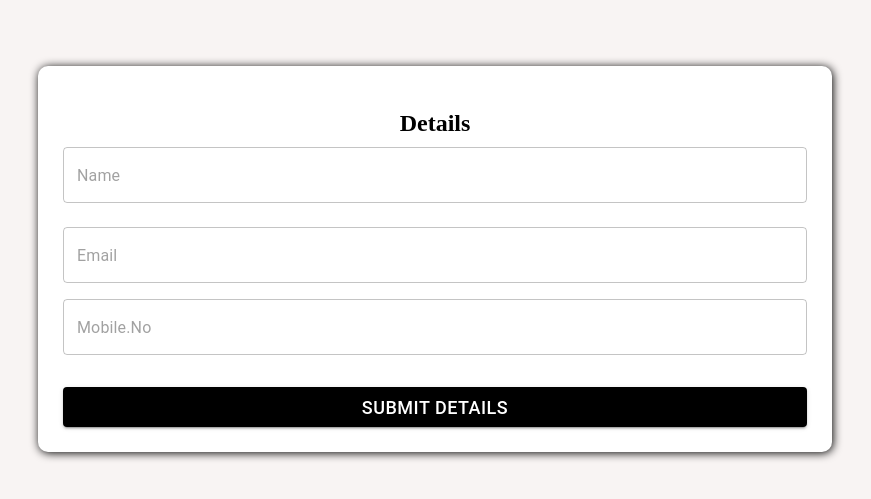
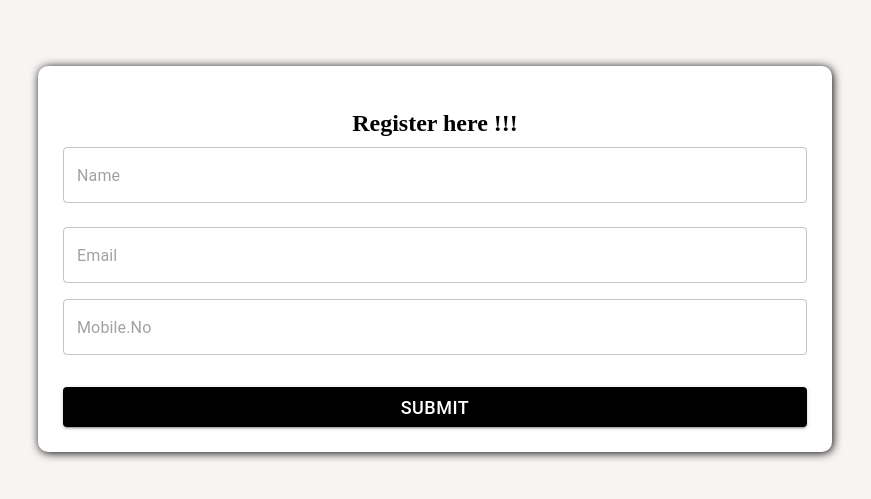
Before and after one commit to ChahitKolte2112/grow-me-organic, a React (Vite) app: page / in a window 1280 px wide. Shown: the part 141-640 px from the top of the page, without its empty margins (205-1076 px from the left). Built offline with nearby package versions, Linux system fonts and the light colour scheme.

Commit message:
redirect added into login page

```diff
--- a/src/App.tsx
+++ b/src/App.tsx
@@ -1,10 +1,8 @@
 import "./App.css";
 import { BrowserRouter, Routes, Route } from "react-router-dom";
 import Login from "./pages/Login";
-
-import Posts from "./pages/Home";
+import Home from "./pages/Home";
 import Protectedpages from "./component/Protectedpages";
-import Spinner from "./component/Spinner";
 function App() {
     return (
         <>
@@ -14,13 +12,12 @@ function App() {
                         path="/home"
                         element={
                             <Protectedpages>
-                                <Posts />
+                                <Home />
                             </Protectedpages>
                         }
                     />
                     <Route path="/" element={<Login />} />
-                    <Route path="/spinner" element={<Spinner />} />
-
+                    <Route path="/*" element={<h1>404 Page Not Found</h1>}/>
                 </Routes>
             </BrowserRouter>
         </>
--- a/src/component/Protectedpages.tsx
+++ b/src/component/Protectedpages.tsx
@@ -5,7 +5,7 @@ const Protectedpages = (prop: any) => {
     useEffect(() => {
         if (localStorage.getItem("userdetails")) {
         } else {
-            navigate("/");
+            navigate("/?redirect=home");
         }
     }, []);
 
--- a/src/pages/Home.tsx
+++ b/src/pages/Home.tsx
@@ -41,17 +41,15 @@ const Home = () => {
             const result: any = await axios.get(
                 "https://jsonplaceholder.typicode.com/posts"
             );
-            console.log(result);
             setData(result?.data);
             setload(false);
         };
         fetchData();
 
         if(localStorage.getItem("userdetails")){
-        const obj :any= localStorage.getItem("userdetails");
-        const temp: any = JSON.parse(obj);
-        setDetails(temp);
-        console.log(details)
+            const obj :any= localStorage.getItem("userdetails");
+            const temp: any = JSON.parse(obj);
+            setDetails(temp);
         }
     }, []);
 
--- a/src/pages/Login.tsx
+++ b/src/pages/Login.tsx
@@ -1,6 +1,6 @@
-import { useState, useEffect } from "react";
+import  { useState, useEffect } from "react";
 import { TextField, Button, Box } from "@mui/material";
-import { useNavigate } from "react-router-dom";
+import {useNavigate, useSearchParams } from "react-router-dom";
 import { Person,ErrorForm } from "../utils/interfaces";
 
 const Login = () => {
@@ -15,6 +15,10 @@ const Login = () => {
         name: false,
         mobilenumber: false,
     });
+
+    const [searchParams,setSearchParams] = useSearchParams();
+
+
 
     const changeHandler = (e: any) => {
         setFormData({ ...formdata, [e.target.name]: e.target.value });
@@ -52,7 +56,15 @@ const Login = () => {
 
             let jsonobj = JSON.stringify(formdata);
             localStorage.setItem("userdetails", jsonobj);
-            navigate("/home");
+
+            if(searchParams?.get("redirect")){
+                let t : any = {'redirect':searchParams?.get("redirect")}
+                t  = JSON.stringify(t);
+                setSearchParams(t);
+                navigate(`/${searchParams?.get("redirect")}`);
+            }else{
+                navigate("/home")
+            }
         }
     };
     useEffect(() => {
@@ -62,6 +74,7 @@ const Login = () => {
     }, []);
     return (
         <>
+
             <Box
                 sx={{
                     display: "flex",
@@ -71,6 +84,7 @@ const Login = () => {
                     backgroundColor: "#f8f4f3",
                 }}
             >
+
                 <Box
                     sx={{
                         borderRadius: "10px",
@@ -87,7 +101,7 @@ const Login = () => {
                                 textAlign: "center",
                             }}
                         >
-                            Details{" "}
+                           Register here !!!
                         </h2>
                         <TextField
                             placeholder="Name"
@@ -138,9 +152,15 @@ const Login = () => {
                         <div
                             style={{
                                 display: "flex",
+                                flexDirection:"column",
+                                alignItems:"center",
                                 justifyContent: "flex-end",
                             }}
                         >
+                            {
+                                searchParams?.get("redirect") &&  <p style={{color:"red"}}>Please register here to access the page</p>
+                            }
+
                             <Button
                                 sx={{
                                     marginTop: 1,
@@ -156,7 +176,7 @@ const Login = () => {
                                 variant="contained"
                                 type="submit"
                             >
-                                Submit Details
+                                Submit
                             </Button>
                         </div>
                     </form>
```
